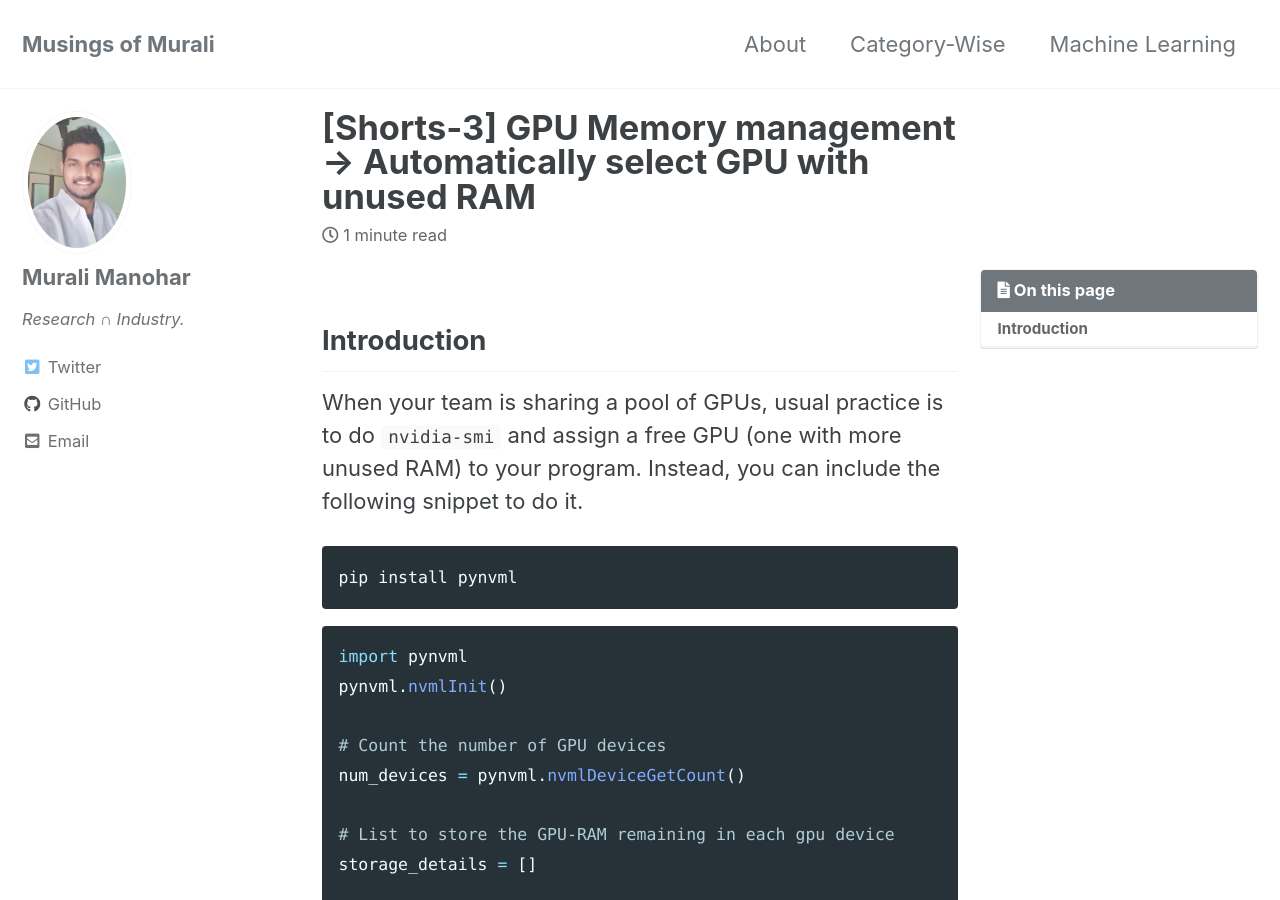
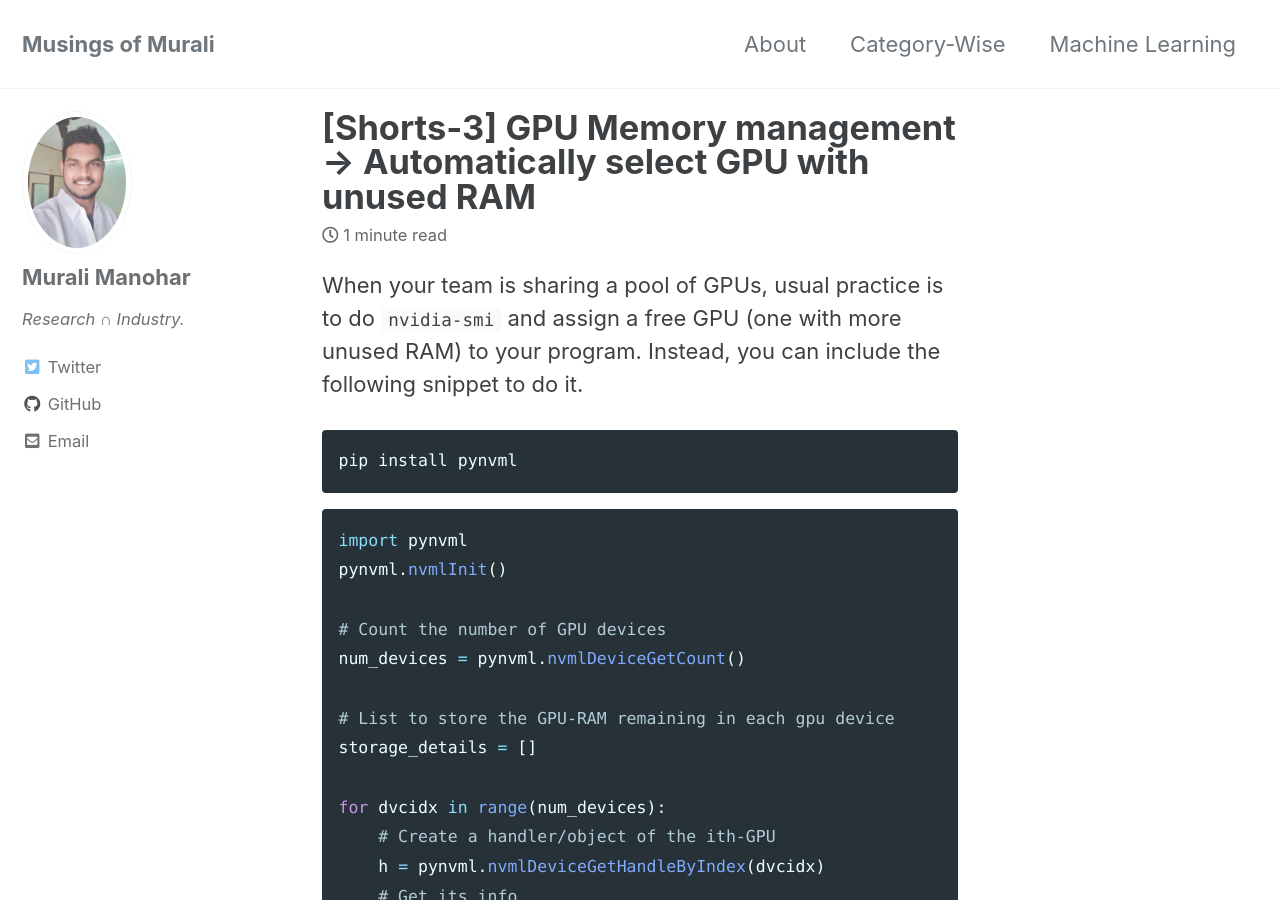
Before and after one commit to gitlost-murali/blogs, a Jekyll site: the page built from _posts/2021-30-03-gpusort.md, in a window 1280 px wide and 900 px high. Built offline with Jekyll 4.4.1, drawn with Linux system fonts in a browser that asks for light colours; cached includes are drawn as plain includes; comment, search, counter and statistics services are not loaded.

Commit message:
remove headers, toc

```diff
--- a/_posts/2021-30-03-gpusort.md
+++ b/_posts/2021-30-03-gpusort.md
@@ -4,11 +4,8 @@ excerpt: Python code snippet to automatically select the GPU out of a GPU-pool
 tags: [Data-Science, CUDA, GPU, Python, Tooling]
 date: 2021-03-30 06:58:10 +0530
 categories: python data-science gpu
-toc: true
 permalink: /:categories/:title
 ---
-
-## Introduction
 
 When your team is sharing a pool of GPUs, usual practice is to do `nvidia-smi` and assign a free GPU (one with more unused RAM) to your program. Instead, you can include the following snippet to do it.
 
```
